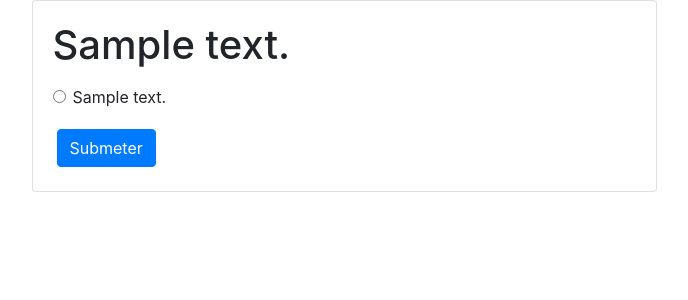
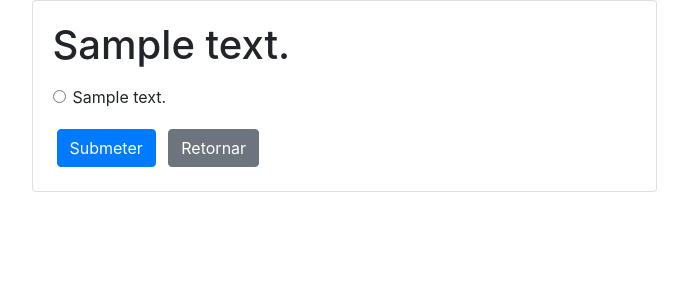
Before and after one commit to krysthianlessa/matc84-workshop-9, a Django app: page /polls/1/ in a window 1280 px wide. Shown: the top 300 px of the page, without its empty margins (296-984 px from the left). Run offline with Django 3.2, Linux system fonts and the light colour scheme; tables that the repository leaves empty hold one stand-in row (values such as "Sample post"); some libraries are stand-ins or nearby versions.

Commit message:
add button

```diff
--- a/polls/templates/polls/detail.html
+++ b/polls/templates/polls/detail.html
@@ -29,6 +29,7 @@
         </div>
     </fieldset>
     <button type="submit" class="btn btn-primary m-1">Submeter</button>
+    <a href="{% url 'polls:index' %}" class="btn btn-secondary m-1">Retornar</a>
 </form>
 </div>
 </div>
--- a/polls/templates/polls/results.html
+++ b/polls/templates/polls/results.html
@@ -29,6 +29,7 @@
 <br>
 
 <a href="{% url 'polls:detail' question.id %}" class="btn btn-primary m-1">Votar novamente</a>
+<a href="{% url 'polls:index' %}" class="btn btn-secondary m-1">Retornar</a>
 
 </div>
 </div>
```
